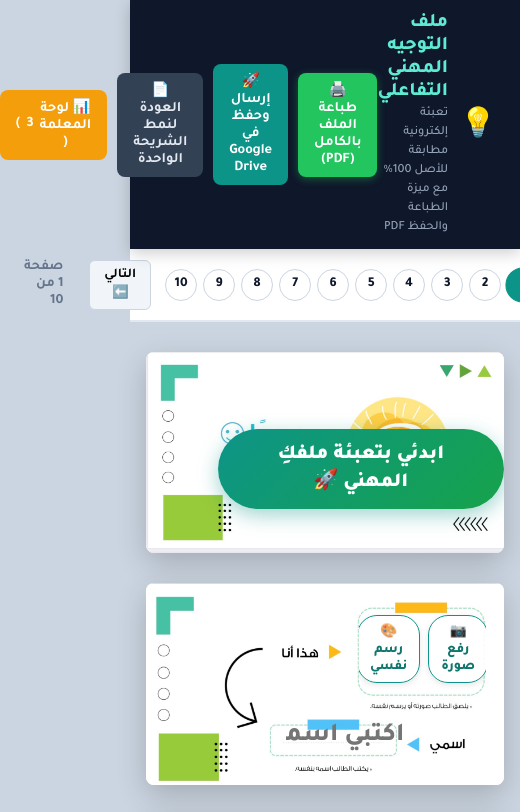
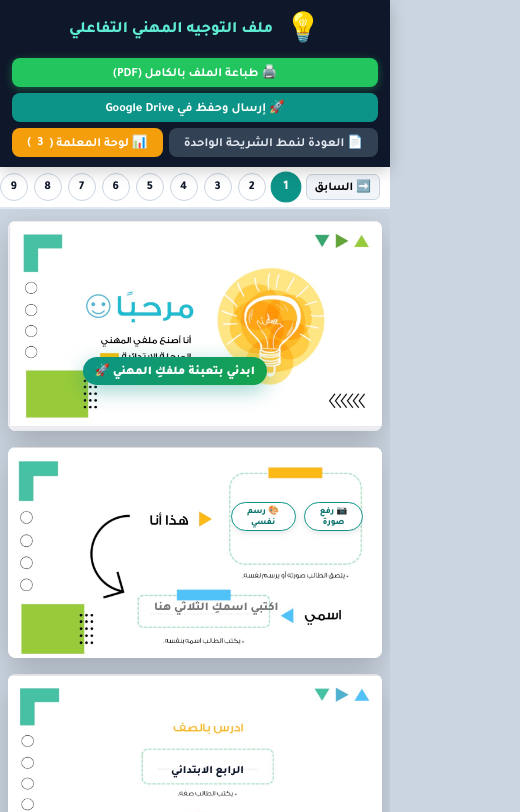
Before and after one commit to hrnafifgit/career-portfolio, a plain HTML site: page index.html in a window 390 px wide. Both pictures are taken after a click on the button "📜 استعراض كل الصفحات معاً". Shown: the top 812 px of the page, 520 px wide, since content can reach past the window. Drawn offline with nearby package versions, Linux system fonts and the light colour scheme.

Commit message:
Enhance responsive design for all screen sizes (mobile, tablet, desktop)

```diff
--- a/style.css
+++ b/style.css
@@ -191,6 +191,7 @@ body {
   border-radius: 8px;
   overflow: hidden;
   user-select: none;
+  container-type: inline-size;
 }
 
 /* في نمط الشريحة الواحدة: تظهر الصفحة الحالية فقط */
@@ -871,3 +872,135 @@ canvas {
   from { transform: scale(0.85); opacity: 0; }
   to { transform: scale(1); opacity: 1; }
 }
+
+/* ========================================================
+   5. ملاءمة الخطوط تلقائياً مع حجم الشريحة (Fluid Typography)
+   تتكيف النصوص مع حجم الشاشة سواء كانت شاشة جوال أو كمبيوتر
+   ======================================================== */
+.name-input {
+  font-size: clamp(0.75rem, 2.5cqw, 1.6rem) !important;
+}
+
+.grade-input {
+  font-size: clamp(0.7rem, 2.2cqw, 1.5rem) !important;
+}
+
+.seamless-textarea {
+  font-size: clamp(0.65rem, 1.7cqw, 1.15rem) !important;
+  line-height: clamp(1.3, 2.6cqw, 1.85) !important;
+}
+
+.career-title-field {
+  font-size: clamp(0.85rem, 2.8cqw, 1.8rem) !important;
+}
+
+.career-desc-field {
+  font-size: clamp(0.65rem, 1.8cqw, 1.2rem) !important;
+  line-height: clamp(1.3, 2.6cqw, 1.8) !important;
+}
+
+.start-journey-btn {
+  font-size: clamp(0.75rem, 2cqw, 1.25rem) !important;
+  padding: clamp(6px, 1.4cqw, 14px) clamp(12px, 2.6cqw, 28px) !important;
+}
+
+.mini-tool-btn {
+  font-size: clamp(0.55rem, 1.2cqw, 0.85rem) !important;
+  padding: clamp(2px, 0.5cqw, 6px) clamp(6px, 1.1cqw, 12px) !important;
+}
+
+.seamless-date-part {
+  font-size: clamp(0.65rem, 1.8cqw, 1.2rem) !important;
+}
+
+.region-circle-marker {
+  font-size: clamp(0.5rem, 1.2cqw, 0.85rem) !important;
+}
+
+.flag-hotspot {
+  font-size: clamp(0.6rem, 1.5cqw, 1.1rem) !important;
+}
+
+/* ========================================================
+   6. ملاءمة شاشات الهواتف والأجهزة اللوحية (Mobile / Tablet)
+   ======================================================== */
+@media (max-width: 768px) {
+  .screen-toolbar {
+    flex-direction: column;
+    padding: 10px 12px;
+    gap: 8px;
+    text-align: center;
+  }
+
+  .toolbar-brand {
+    justify-content: center;
+  }
+
+  .toolbar-brand h1 {
+    font-size: 1rem;
+  }
+
+  .sub-badge {
+    display: none; /* إخفاء النص الفرعي لتوفير مساحة على الجوال */
+  }
+
+  .toolbar-actions {
+    flex-wrap: wrap;
+    justify-content: center;
+    gap: 6px;
+    width: 100%;
+  }
+
+  .action-btn {
+    padding: 6px 10px;
+    font-size: 0.78rem;
+    flex: 1 1 auto;
+    justify-content: center;
+  }
+
+  .page-stepper {
+    top: auto;
+    padding: 6px 10px;
+    gap: 6px;
+    overflow-x: auto;
+    justify-content: flex-start;
+    -webkit-overflow-scrolling: touch;
+  }
+
+  .page-num-dot {
+    width: 28px;
+    height: 28px;
+    font-size: 0.75rem;
+    flex-shrink: 0;
+  }
+
+  .stepper-arrow {
+    padding: 4px 8px;
+    font-size: 0.75rem;
+    flex-shrink: 0;
+  }
+
+  .page-indicator-text {
+    font-size: 0.75rem;
+    white-space: nowrap;
+    margin-right: 4px;
+    flex-shrink: 0;
+  }
+
+  .document-container {
+    padding: 12px 8px;
+    gap: 16px;
+  }
+
+  .drawing-modal-card,
+  .admin-modal-card {
+    padding: 16px;
+    max-height: 92vh;
+    overflow-y: auto;
+  }
+
+  #mainDrawingCanvas {
+    max-width: 100%;
+    height: auto;
+  }
+}
```
